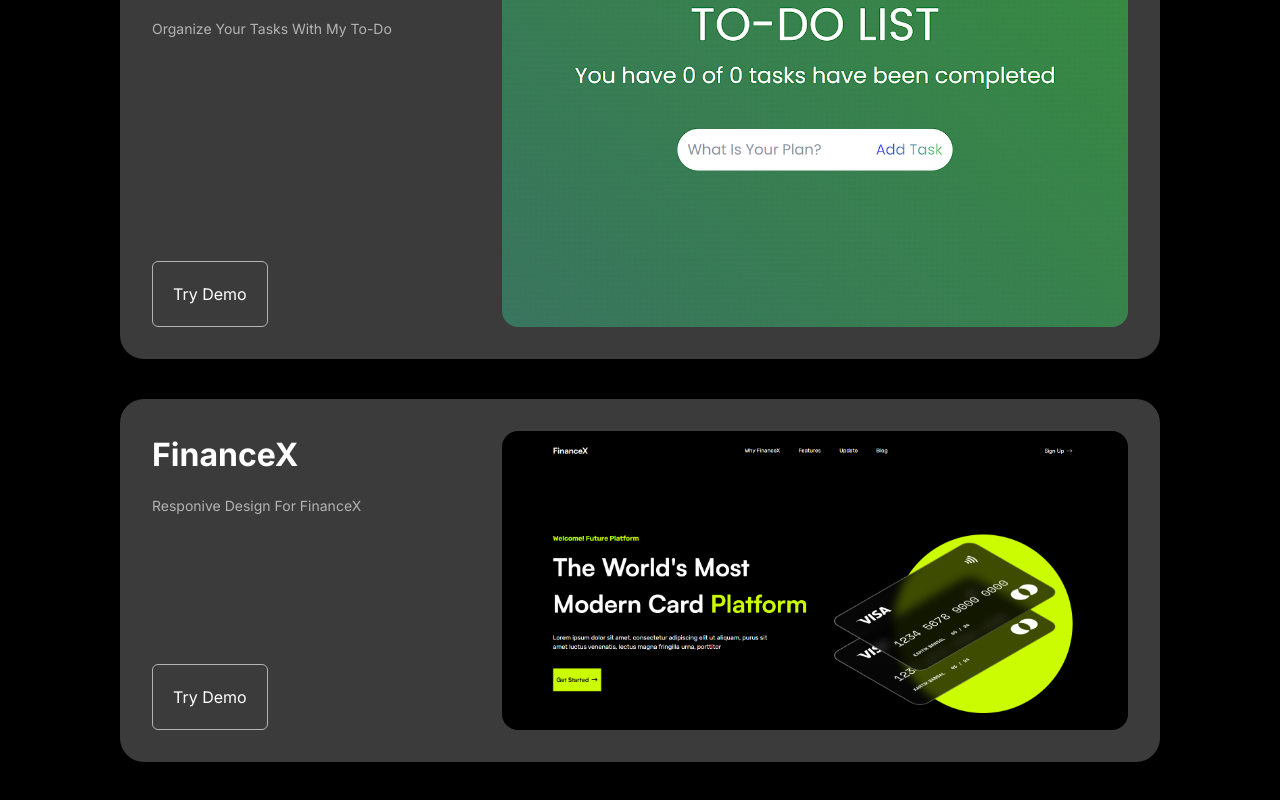
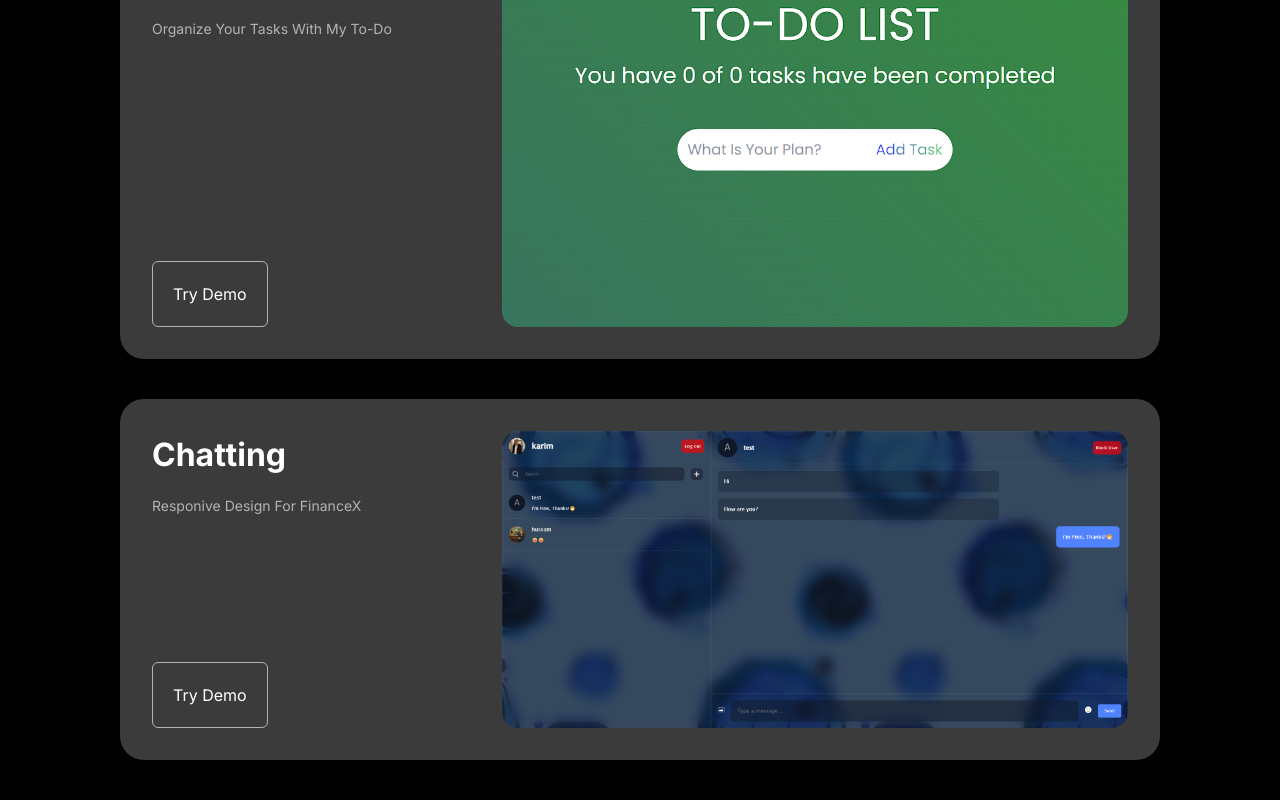
Before and after one commit to KarimElaskary/Portfolio, a React (Vite) app: page /Projects in a window 1280 px wide. Shown: the part 1314-2114 px from the top of the page. Built offline with nearby package versions, Linux system fonts and the light colour scheme.

Commit message:
projects / CV updates

```diff
--- a/src/components/MyWork.jsx
+++ b/src/components/MyWork.jsx
@@ -2,11 +2,9 @@ import Work from './Work'
 import todo from '../assets/todo.png'
 import selhono from '../assets/selhono.png'
 import emages from '../assets/emages.png'
-import FinanceX from '../assets/FinanceX.png'
+import Chatting from '../assets/Chatting.png'
 
 const MyWork = () => {
-
-
   const Data = [
     {
       title: 'Emages',
@@ -27,18 +25,15 @@ const MyWork = () => {
       link: 'https://todo-nine-flame.vercel.app/',
     },
     {
-      title: 'FinanceX',
+      title: 'Chatting',
       description: 'Responive Design For FinanceX',
-      image: FinanceX,
-      link: 'https://finance-x-sage.vercel.app/',
+      image: Chatting,
+      link: 'https://react-firebase-chat-olive.vercel.app//',
     },
   ]
 
   return (
-    <div
-
-      className='py-[50px] mx-[10%] md:mx-[120px]'
-    >
+    <div className='py-[50px] mx-[10%] md:mx-[120px]'>
       <div className='flex flex-col gap-4'>
         <h1
           className='header3 md:header2 text-center md:text-start'
```
Also changed, not shown: src/assets/Chatting.png (added).
